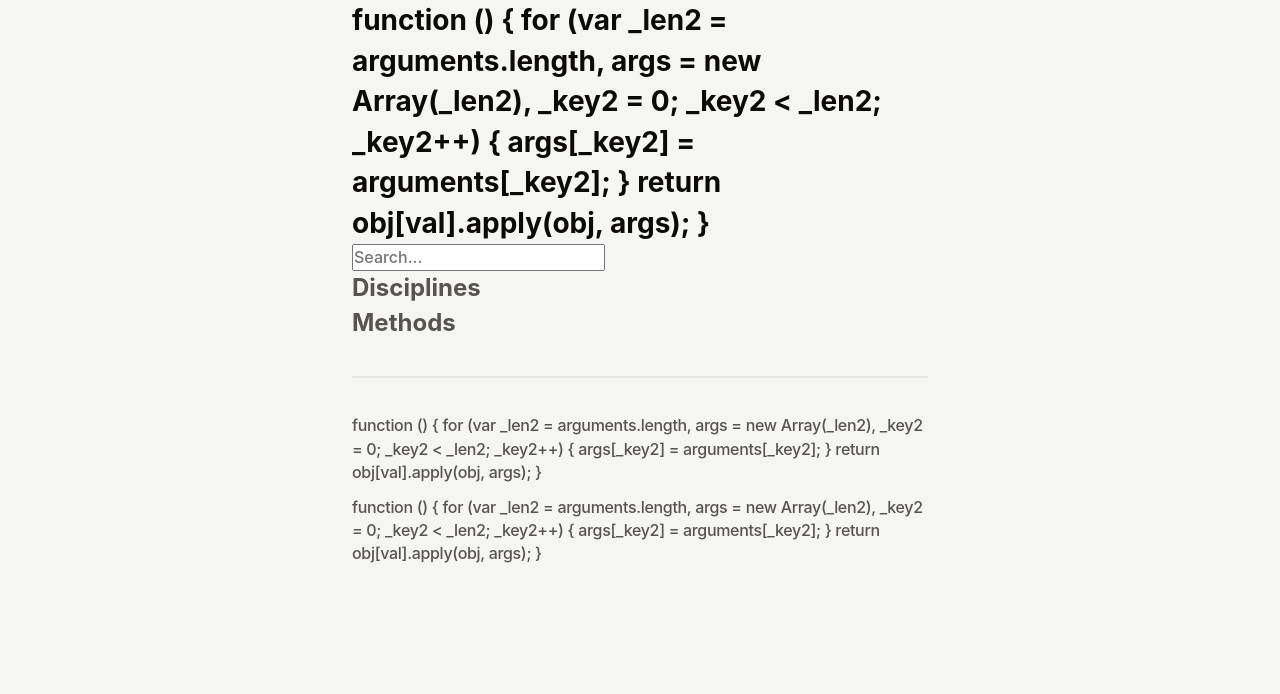
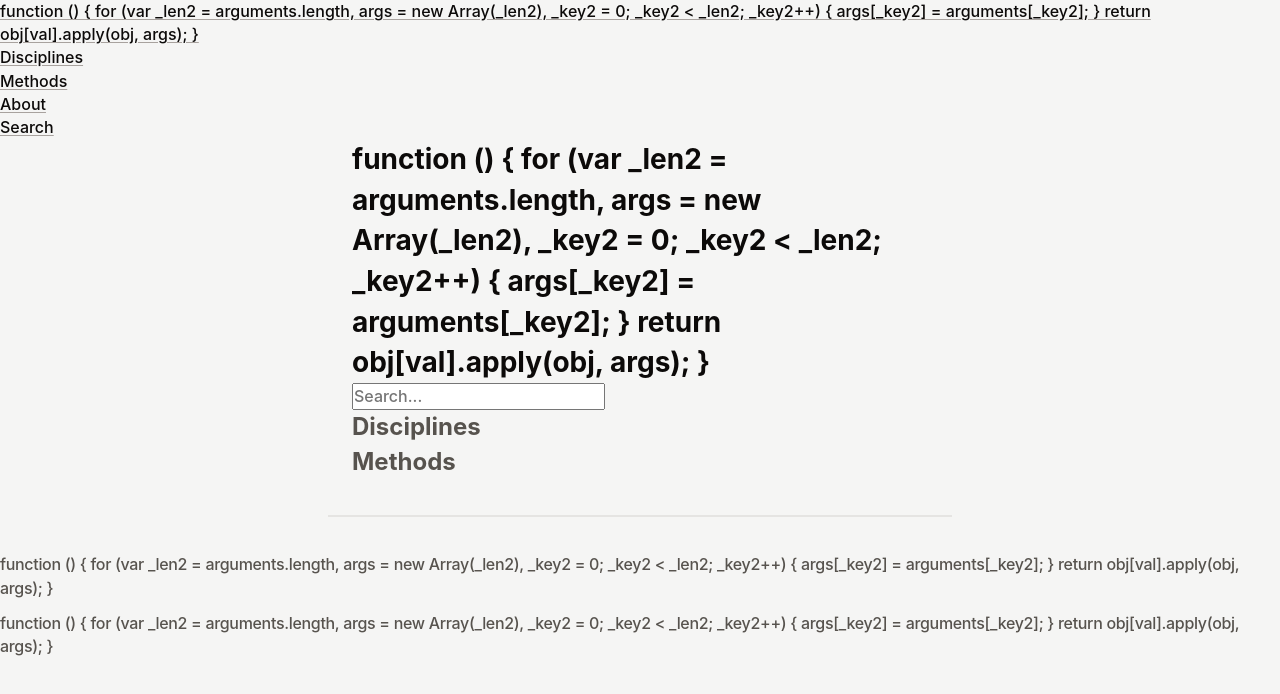
Before and after one commit to andybywire/ux-methods, an Eleventy site: page web/_src/index.njk in a window 1280 px wide. Built offline with nearby package versions, Linux system fonts and the light colour scheme; Eleventy itself is replaced by a stand-in of ours; files that its build step writes are made by us from their sources; no server answers; what @portabletext/to-html, @sanity/client would draw is missing.

Commit message:
Modularize base and add header include

```diff
--- a/web/_includes/base.njk
+++ b/web/_includes/base.njk
@@ -1,17 +1,13 @@
 <!doctype html>
 <html lang="en">
-	<head>
-		<meta charset="utf-8">
-		<meta name="viewport" content="width=device-width, initial-scale=1">
-		<link rel="stylesheet" href="/style/main.css">
-		<title>UX Methods V2</title>
-		<script src="https://cdn.jsdelivr.net/npm/fuse.js/dist/fuse.basic.js" async></script>
-	</head>
-	<body class="container --w-md --px-md">
-	<main>
+	{% include 'partials/head.njk' %}
+	<body>
+		{% include 'partials/header.njk' %}
+		<main class="container --w-md --px-md">
 			{{ content | safe }}
 		</main>
-	<hr /> {# temporary #}
+		<hr/>
+		{# temporary #}
 		<footer>
 			<p>{{ metadata.tagline }}</p>
 			<p>{{ metadata.description }}</p>
--- /dev/null
+++ b/web/_includes/partials/header.njk
@@ -0,0 +1,21 @@
+<header>
+	<nav>
+		<ul>
+			<li>
+				<a href="/" tabindex="0">{{ metadata.title }}</a>
+			</li>
+			<li>
+				<a href="/disciplines" tabindex="0">Disciplines</a>
+			</li>
+			<li>
+				<a href="/all-methods" tabindex="0">Methods</a>
+			</li>
+			<li>
+				<a href="/about" tabindex="0">About</a>
+			</li>
+			<li>
+				<a href="#" tabindex="0">Search</a>
+			</li>
+		</ul>
+	</nav>
+</header>
```
Lines whose indentation alone changed are shown as unchanged.
